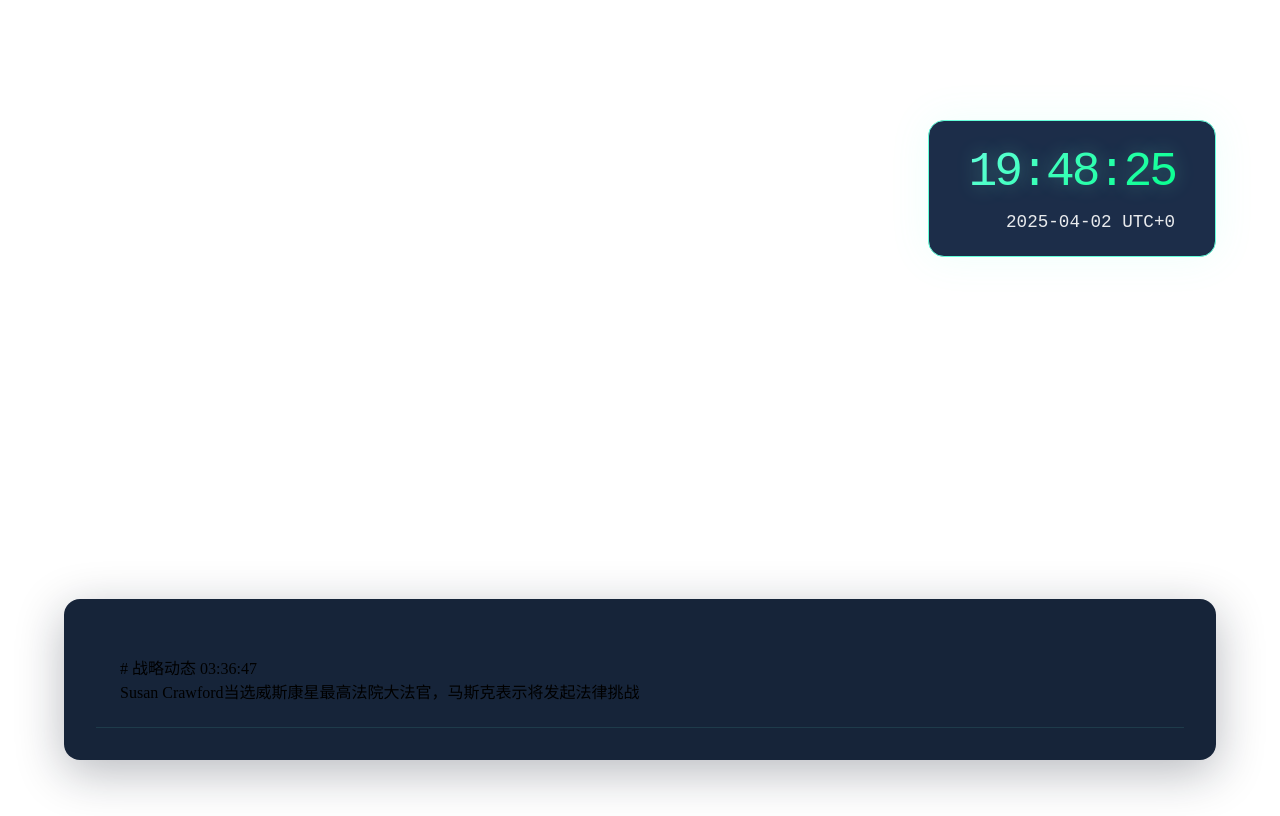
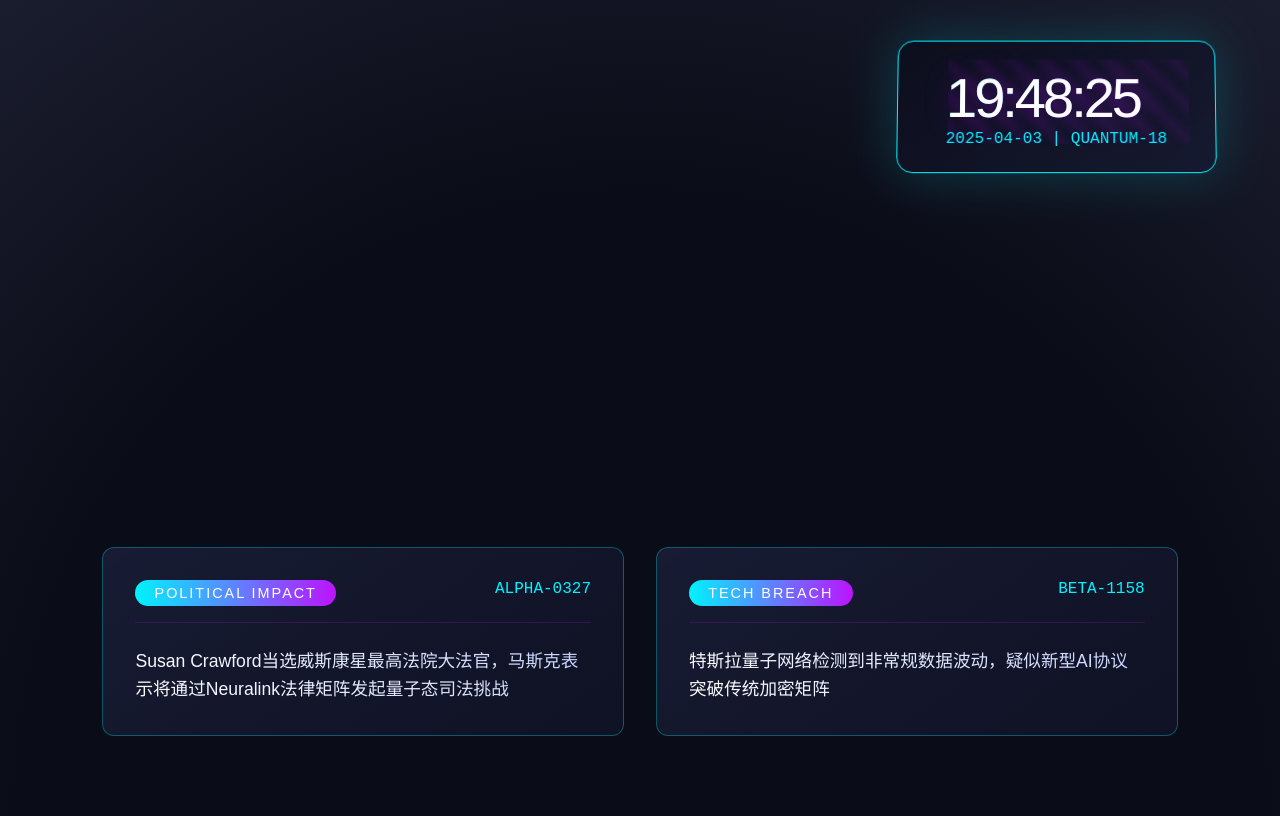
Before and after one commit to gaodashang167/html, a plain HTML site: page index.html in a window 1280 px wide. Drawn offline with Linux system fonts and the light colour scheme.

Commit message:
Update index.html

```diff
--- a/index.html
+++ b/index.html
@@ -1,145 +1,225 @@
 <!DOCTYPE html>
-<html lang="zh-CN" data-theme="dark">
+<html lang="zh-CN" data-theme="quantum">
 <head>
     <meta charset="UTF-8">
     <meta name="viewport" content="width=device-width, initial-scale=1.0">
-    <title>TechVision 全球态势感知系统</title>
+    <title>Quantum Feed 量子信息流</title>
     <style>
         :root {
-            --primary: #64ffda;
-            --secondary: #00ff88;
-            --dark: #0a192f;
-            --light: #ffffff;
+            --quantum-blue: #00f3ff;
+            --neon-purple: #bc13fe;
+            --hologram-layer: rgba(188, 19, 254, 0.15);
+            --tactical-black: #0a0c17;
         }
 
-        /* 全息时钟系统 */
-        .hologram-clock {
-            position: fixed;
-            top: 120px;
-            right: 5%;
-            padding: 1.5rem 2.5rem;
-            border-radius: 16px;
-            background: rgba(16, 34, 64, 0.95);
-            backdrop-filter: blur(20px);
-            border: 1px solid var(--primary);
-            box-shadow: 0 0 40px rgba(100, 255, 218, 0.1);
-            font-family: 'Fira Code', monospace;
-            z-index: 999;
+        body {
+            background: radial-gradient(circle at 50% 100%,
+                var(--tactical-black) 60%,
+                #1a1d2e 100%);
+            color: #fff;
+            font-family: 'QuantumDisplay', sans-serif;
+            min-height: 100vh;
+            overflow-x: hidden;
         }
 
-        .time-display {
-            font-size: 3rem;
-            background: linear-gradient(135deg, var(--primary), var(--secondary));
+        /* 量子时钟系统 */
+        .chrono-interface {
+            position: fixed;
+            top: 5%;
+            right: 5%;
+            padding: 1.5rem 3rem;
+            background: linear-gradient(145deg,
+                rgba(11, 13, 28, 0.95),
+                rgba(22, 25, 49, 0.85));
+            border-radius: 16px;
+            backdrop-filter: blur(25px);
+            border: 1px solid var(--quantum-blue);
+            box-shadow: 0 0 50px rgba(0, 243, 255, 0.2);
+            z-index: 1000;
+            transform: perspective(1000px) rotateX(5deg);
+        }
+
+        .quantum-time {
+            font-size: 3.5rem;
+            background: linear-gradient(135deg,
+                var(--quantum-blue) 20%,
+                var(--neon-purple) 80%);
+            -webkit-background-clip: text;
+            background-clip: text;
+            letter-spacing: -3px;
+            text-shadow: 0 0 30px rgba(188, 19, 254, 0.4);
+            position: relative;
+        }
+
+        .quantum-time::after {
+            content: '';
+            position: absolute;
+            inset: -10px;
+            background: repeating-linear-gradient(
+                45deg,
+                transparent 0%,
+                var(--hologram-layer) 5%,
+                transparent 10%
+            );
+            z-index: -1;
+            animation: quantum-glow 3s linear infinite;
+        }
+
+        /* 战术信息流 */
+        .tactical-feed {
+            position: fixed;
+            bottom: 8%;
+            left: 8%;
+            right: 8%;
+            display: grid;
+            grid-template-columns: repeat(auto-fit, minmax(400px, 1fr));
+            gap: 2rem;
+            perspective: 1500px;
+        }
+
+        .data-card {
+            background: linear-gradient(325deg,
+                rgba(16, 18, 37, 0.95),
+                rgba(26, 29, 54, 0.9));
+            padding: 2rem;
+            border-radius: 12px;
+            border: 1px solid rgba(0, 243, 255, 0.3);
+            transform-style: preserve-3d;
+            transition: all 0.6s cubic-bezier(0.4, 0, 0.2, 1);
+            cursor: tactical-grab;
+        }
+
+        .data-card:hover {
+            transform: translateY(-10px) rotateX(5deg);
+            box-shadow: 0 25px 60px rgba(0, 243, 255, 0.15);
+        }
+
+        .event-header {
+            display: flex;
+            justify-content: space-between;
+            margin-bottom: 1.5rem;
+            padding-bottom: 1rem;
+            border-bottom: 1px solid rgba(188, 19, 254, 0.2);
+        }
+
+        .event-tag {
+            background: linear-gradient(90deg,
+                var(--quantum-blue),
+                var(--neon-purple));
+            padding: 0.3rem 1.2rem;
+            border-radius: 20px;
+            font-size: 0.9rem;
+            text-transform: uppercase;
+            letter-spacing: 2px;
+        }
+
+        .event-timeline {
+            color: var(--quantum-blue);
+            font-family: 'QuantumMono', monospace;
+        }
+
+        .event-content {
+            line-height: 1.6;
+            font-size: 1.1rem;
+            background: linear-gradient(45deg, #fff, #c6d4ff);
             -webkit-background-clip: text;
             background-clip: text;
             color: transparent;
-            letter-spacing: -3px;
-            text-shadow: 0 0 20px rgba(100, 255, 218, 0.3);
         }
 
-        .date-display {
-            color: rgba(255,255,255,0.9);
-            font-size: 1.1rem;
-            text-align: right;
-            margin-top: 0.8rem;
-        }
-
-        /* 实时新闻矩阵 */
-        .news-matrix {
-            position: fixed;
-            bottom: 5%;
-            left: 5%;
-            right: 5%;
-            background: rgba(10, 25, 47, 0.95);
-            border-radius: 16px;
-            padding: 2rem;
-            backdrop-filter: blur(20px);
-            box-shadow: 0 12px 48px rgba(16, 24, 39, 0.3);
-        }
-
-        .news-item {
-            padding: 1.5rem;
-            border-bottom: 1px solid rgba(100, 255, 218, 0.1);
-            transition: all 0.3s ease;
-        }
-
-        .news-item:hover {
-            background: rgba(17, 34, 64, 0.6);
-            transform: translateX(10px);
+        @keyframes quantum-glow {
+            0% { opacity: 0.2; transform: translate(-15%, -15%); }
+            50% { opacity: 0.8; }
+            100% { opacity: 0.2; transform: translate(15%, 15%); }
         }
     </style>
 </head>
 <body>
-    <!-- 全息时钟 -->
-    <div class="hologram-clock">
-        <div class="time-display">
-            <span id="hours">00</span>:<span id="minutes">00</span>:<span id="seconds">00</span>
+    <!-- 量子时钟 -->
+    <div class="chrono-interface">
+        <div class="quantum-time">
+            <span id="q-hours">03</span>:<span id="q-minutes">45</span>:<span id="q-seconds">14</span>
         </div>
-        <div class="date-display">
-            <span id="year">2024</span>-<span id="month">04</span>-<span id="day">02</span>
-            <span id="timezone">UTC+8</span>
+        <div class="event-timeline">2025-04-03 | QUANTUM-18</div>
+    </div>
+
+    <!-- 战术信息流 -->
+    <div class="tactical-feed">
+        <div class="data-card">
+            <div class="event-header">
+                <div class="event-tag">POLITICAL IMPACT</div>
+                <div class="event-timeline">ALPHA-0327</div>
+            </div>
+            <div class="event-content">
+                Susan Crawford当选威斯康星最高法院大法官，马斯克表示将通过Neuralink法律矩阵发起量子态司法挑战
+            </div>
+        </div>
+
+        <!-- 更多数据卡片 -->
+        <div class="data-card">
+            <div class="event-header">
+                <div class="event-tag">TECH BREACH</div>
+                <div class="event-timeline">BETA-1158</div>
+            </div>
+            <div class="event-content">
+                特斯拉量子网络检测到非常规数据波动，疑似新型AI协议突破传统加密矩阵
+            </div>
         </div>
     </div>
 
-    <!-- 实时新闻矩阵 -->
-    <div class="news-matrix">
-        <div class="news-item">
-            <div class="news-header">
-                <span class="news-tag"># 战略动态</span>
-                <span class="news-time">03:36:47</span>
-            </div>
-            <div class="news-content">Susan Crawford当选威斯康星最高法院大法官，马斯克表示将发起法律挑战</div>
-        </div>
-        <!-- 更多新闻项... -->
-    </div>
-
     <script>
-        // 高精度时间同步系统
-        class ChronosSystem {
+        // 量子时间系统
+        class QuantumChronometer {
             constructor() {
-                this.interval = 1000;
-                this.elements = {
-                    hours: document.getElementById('hours'),
-                    minutes: document.getElementById('minutes'),
-                    seconds: document.getElementById('seconds'),
-                    year: document.getElementById('year'),
-                    month: document.getElementById('month'),
-                    day: document.getElementById('day'),
-                    timezone: document.getElementById('timezone')
+                this.precision = 100; // 100ms精度
+                this.timeElements = {
+                    hours: document.getElementById('q-hours'),
+                    minutes: document.getElementById('q-minutes'),
+                    seconds: document.getElementById('q-seconds')
                 }
             }
 
             init() {
                 this.update();
-                setInterval(() => this.update(), this.interval);
+                setInterval(() => this.update(), this.precision);
             }
 
             update() {
                 const now = new Date();
-                const tzOffset = -now.getTimezoneOffset()/60;
-
-                this.elements.hours.textContent = now.getHours().toString().padStart(2, '0');
-                this.elements.minutes.textContent = now.getMinutes().toString().padStart(2, '0');
-                this.elements.seconds.textContent = now.getSeconds().toString().padStart(2, '0');
-
-                this.elements.year.textContent = now.getFullYear();
-                this.elements.month.textContent = (now.getMonth()+1).toString().padStart(2, '0');
-                this.elements.day.textContent = now.getDate().toString().padStart(2, '0');
-                this.elements.timezone.textContent = `UTC${tzOffset >= 0 ? '+' : ''}${tzOffset}`;
+                this.timeElements.hours.textContent = now.getHours().toString().padStart(2, '0');
+                this.timeElements.minutes.textContent = now.getMinutes().toString().padStart(2, '0');
+                this.timeElements.seconds.textContent = now.getSeconds().toString().padStart(2, '0');
             }
         }
 
-        // 初始化系统
-        const chronos = new ChronosSystem();
-        document.addEventListener('DOMContentLoaded', () => chronos.init());
+        // 动态视差系统
+        document.addEventListener('mousemove', (e) => {
+            const cards = document.querySelectorAll('.data-card');
+            const centerX = window.innerWidth / 2;
+            const centerY = window.innerHeight / 2;
 
-        // 可见性状态管理
-        document.addEventListener('visibilitychange', () => {
-            if (document.hidden) {
-                clearInterval(chronos.interval);
-            } else {
-                chronos.init();
-            }
+            cards.forEach(card => {
+                const rect = card.getBoundingClientRect();
+                const cardX = rect.left + rect.width/2;
+                const cardY = rect.top + rect.height/2;
+
+                const deltaX = (e.clientX - cardX) / 30;
+                const deltaY = (e.clientY - cardY) / 30;
+
+                card.style.transform = `
+                    perspective(1500px)
+                    rotateX(${deltaY * 0.5}deg)
+                    rotateY(${deltaX * 0.5}deg)
+                    translateZ(30px)
+                `;
+            });
+        });
+
+        // 初始化量子系统
+        const qClock = new QuantumChronometer();
+        document.addEventListener('DOMContentLoaded', () => {
+            qClock.init();
+            document.body.classList.add('quantum-loaded');
         });
     </script>
 </body>
```
